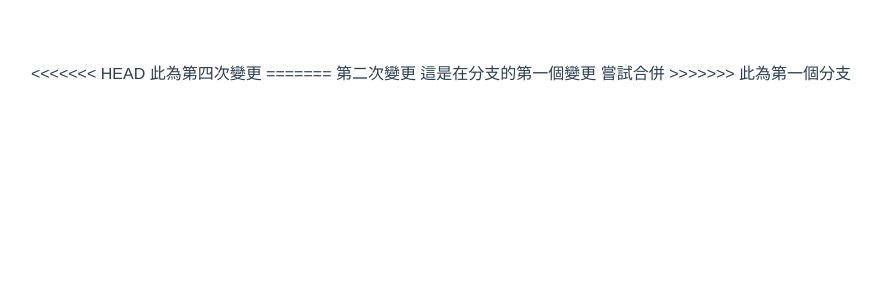
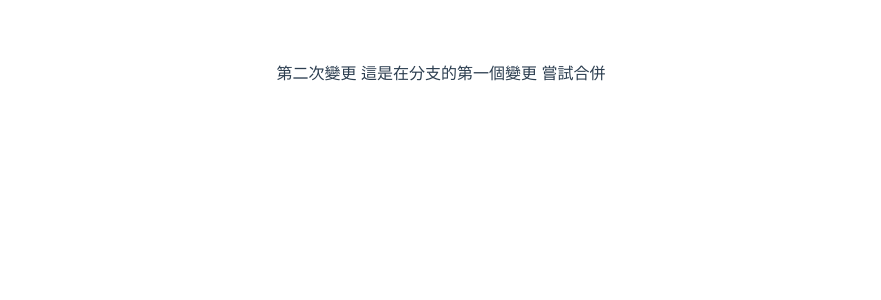
Before and after one commit to JohnSmith-Wang/TestGit, a Vue app: page / in a window 1280 px wide. Shown: the top 300 px of the page, without its empty margins (199-1080 px from the left). Built offline with nearby package versions, Linux system fonts and the light colour scheme.

Commit message:
接受來源變更

```diff
--- a/src/App.vue
+++ b/src/App.vue
@@ -1,12 +1,8 @@
 <template>
   <div id="app">
-<<<<<<< HEAD
-    此為第四次變更
-=======
     第二次變更
     這是在分支的第一個變更
     嘗試合併
->>>>>>> 此為第一個分支
   </div>
 </template>
 
```
